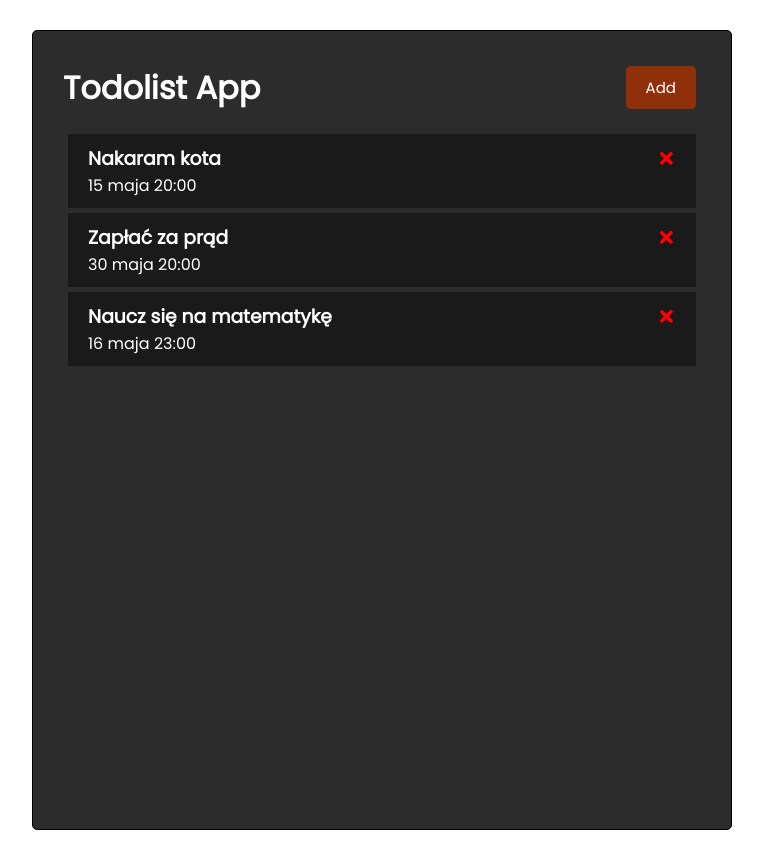
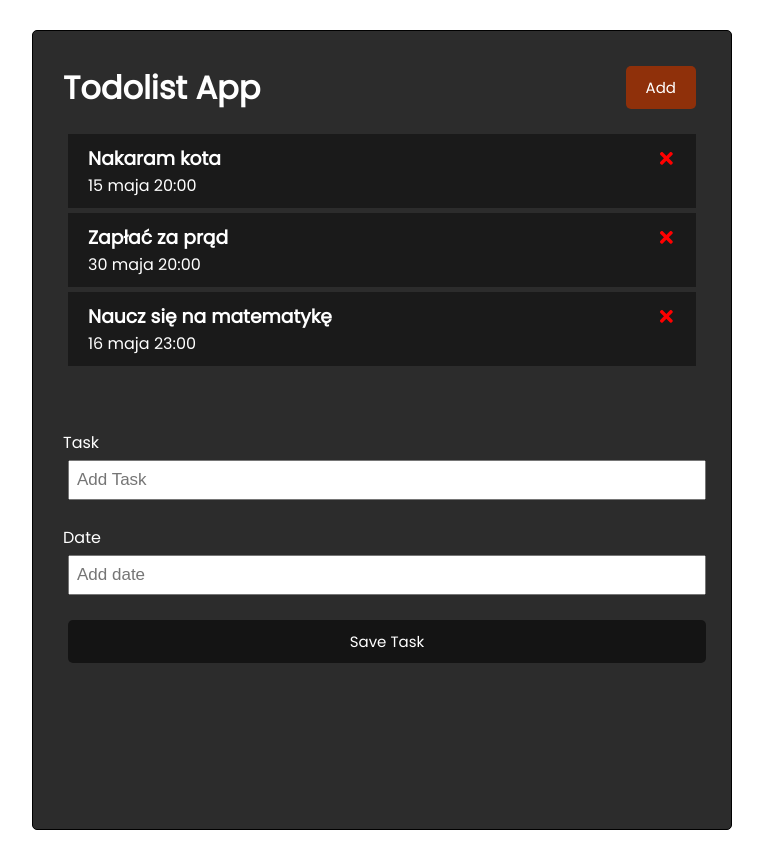
Before and after one commit to Highlighted-dev/todolist-site-react, a React (Create React App) app: page / in a window 1280 px wide. Shown: the whole page, without its empty margins (258-1021 px from the left). Built offline with nearby package versions, Linux system fonts and the light colour scheme.

Commit message:
added addTask function

```diff
--- a/src/App.js
+++ b/src/App.js
@@ -1,5 +1,6 @@
 import Header from './components/Header'
 import Tasks from './components/Tasks'
+import AddTask from './components/AddTask'
 import { useState } from 'react'
 
 function App() {
@@ -23,10 +24,18 @@ function App() {
   const deleteTask = (id) => {
     setTasks(tasks.filter((task) => task.id !== id))
   };
+  const addTask = (task) => {
+    var id = tasks.length + 1;
+    const newTask = { id, ...task  }
+    setTasks([...tasks, newTask])
+
+  }
   return (
     <div className="container">
+
       <Header />
-      {tasks.length > 0 ? <Tasks tasks={tasks} onDelete={deleteTask}/> : 'There are no tasks' }
+      {tasks.length > 0 ? <Tasks tasks={tasks} onDelete={deleteTask} /> : 'There are no tasks'}
+      <AddTask onAdd={addTask}/>
     </div>
   );
 }
```
